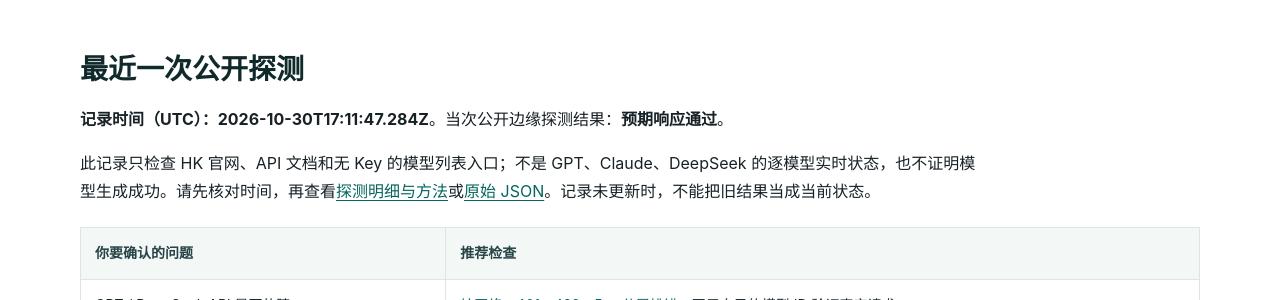
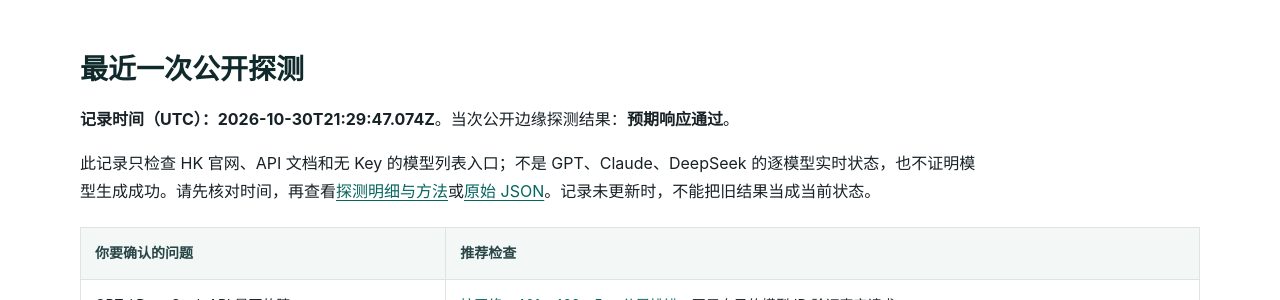
Before and after one commit to KKWANG4444/api-status, a Jekyll site: the page built from index.md, in a window 1280 px wide and 900 px high, scrolled down 364 px. Shown: the part 151-451 px from the top of the window. Built offline with Jekyll 4.4.1, drawn with Linux system fonts in a browser that asks for light colours.

Commit message:
chore: update public edge status

```diff
--- a/_data/status.json
+++ b/_data/status.json
@@ -1,7 +1,7 @@
 {
   "status": "operational",
-  "checked_at": "2026-10-30T17:11:47.284Z",
-  "duration_ms": 1225,
+  "checked_at": "2026-10-30T21:29:47.074Z",
+  "duration_ms": 428,
   "overall": true,
   "components": [
     {
@@ -10,7 +10,7 @@
       "url": "https://www.aifast.hk/",
       "ok": true,
       "status": 200,
-      "elapsed_ms": 719,
+      "elapsed_ms": 346,
       "content_type": "text/html; charset=utf-8",
       "detail": "Expected public edge response"
     },
@@ -20,7 +20,7 @@
       "url": "https://api.aifast.hk/",
       "ok": true,
       "status": 200,
-      "elapsed_ms": 352,
+      "elapsed_ms": 299,
       "content_type": "text/html",
       "detail": "Expected public edge response"
     },
@@ -30,7 +30,7 @@
       "url": "https://www.aifast.hk/v1/models",
       "ok": true,
       "status": 401,
-      "elapsed_ms": 1173,
+      "elapsed_ms": 278,
       "content_type": "application/json; charset=utf-8",
       "detail": "Expected public edge response"
     }
--- a/data/status.json
+++ b/data/status.json
@@ -1,7 +1,7 @@
 {
   "status": "operational",
-  "checked_at": "2026-10-30T17:11:47.284Z",
-  "duration_ms": 1225,
+  "checked_at": "2026-10-30T21:29:47.074Z",
+  "duration_ms": 428,
   "overall": true,
   "components": [
     {
@@ -10,7 +10,7 @@
       "url": "https://www.aifast.hk/",
       "ok": true,
       "status": 200,
-      "elapsed_ms": 719,
+      "elapsed_ms": 346,
       "content_type": "text/html; charset=utf-8",
       "detail": "Expected public edge response"
     },
@@ -20,7 +20,7 @@
       "url": "https://api.aifast.hk/",
       "ok": true,
       "status": 200,
-      "elapsed_ms": 352,
+      "elapsed_ms": 299,
       "content_type": "text/html",
       "detail": "Expected public edge response"
     },
@@ -30,7 +30,7 @@
       "url": "https://www.aifast.hk/v1/models",
       "ok": true,
       "status": 401,
-      "elapsed_ms": 1173,
+      "elapsed_ms": 278,
       "content_type": "application/json; charset=utf-8",
       "detail": "Expected public edge response"
     }
```
